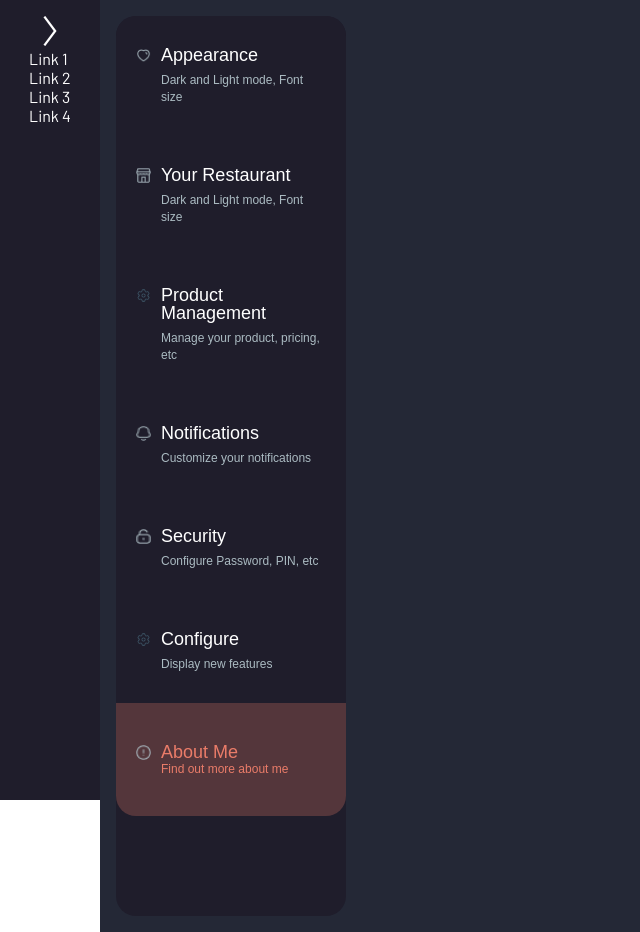
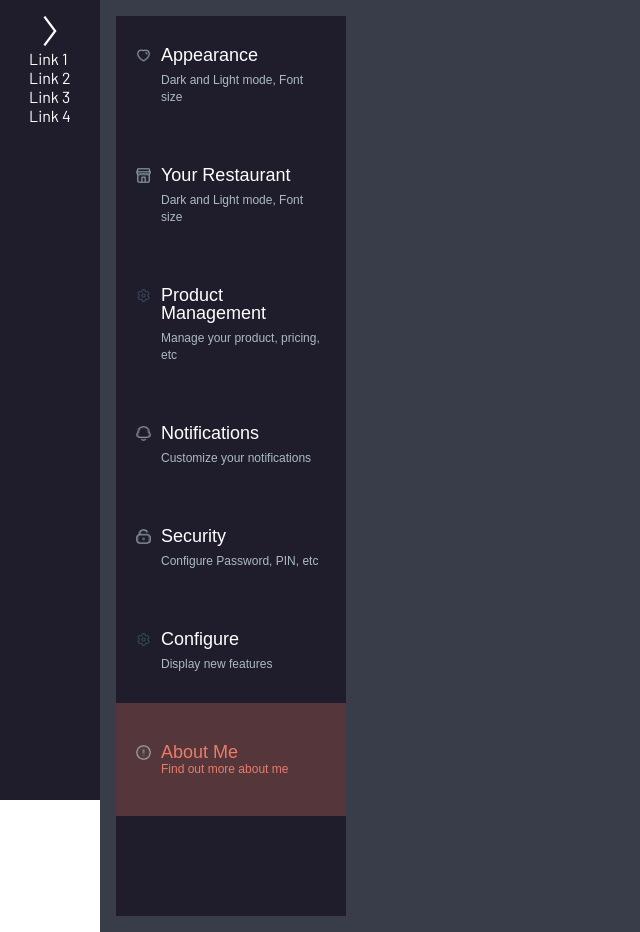
Before and after one commit to alperenustun/food-order-app, a React (Vite) app: page /settings/about-us in a window 1280 px wide. Shown: the whole page, without its empty margins (0-640 px from the left). Built offline with nearby package versions, Linux system fonts and the light colour scheme; no server answers; the database is empty; sample sign-in values are in the browser's storage.

Commit message:
gerekli düzeltmeler yapıldı

```diff
--- a/src/components/SettingsSidebar/SettingsSidebar.jsx
+++ b/src/components/SettingsSidebar/SettingsSidebar.jsx
@@ -5,14 +5,14 @@ import likeImg from "@/assets/like.png";
 import foImg from "@/assets/info-image.png";
 import notificationImg from "@/assets/notification.png";
 import lockImg from "@/assets/lock.png";
-import settingImg from "@/assets/setting.png";
+import settingImg from "@/assets/Setting.png";
 
 function SettingsSidebar() {
 
     return (
         <div className="settings-sidebar-main">
 
-            <NavLink to="/settings/appearance" id="appearance-nav-id" className={(object) => {
+            <NavLink to="/settings/appearance" className={(object) => {
                 return object.isActive ? "sidebar-div-active" : "sidebar-div";
             }} >
                 <button className="sidebar-btn-class" id="appearance-sidebar-id" >
@@ -21,7 +21,7 @@ function SettingsSidebar() {
                 </button>
             </NavLink>
 
-            <NavLink to="/settings/restaurant" id="restaurant-nav-id" className={(object) => {
+            <NavLink to="/settings/restaurant" className={(object) => {
                 return object.isActive ? "sidebar-div-active" : "sidebar-div";
             }} >
                 <button className="sidebar-btn-class" id="restaurant-sidebar-id" >
@@ -30,7 +30,7 @@ function SettingsSidebar() {
                 </button>
             </NavLink>
 
-            <NavLink to="/settings/products" id="products-nav-id" className={(object) => {
+            <NavLink to="/settings/products" className={(object) => {
                 return object.isActive ? "sidebar-div-active" : "sidebar-div";
             }} >
                 <button className="sidebar-btn-class" id="products-sidebar-id">
@@ -39,7 +39,7 @@ function SettingsSidebar() {
                 </button>
             </NavLink>
 
-            <NavLink to="/settings/notifications" id="notifications-nav-id" className={(object) => {
+            <NavLink to="/settings/notifications" className={(object) => {
                 return object.isActive ? "sidebar-div-active" : "sidebar-div";
             }} >
                 <button className="sidebar-btn-class" id="notifications-sidebar-id">
@@ -47,7 +47,7 @@ function SettingsSidebar() {
                     <p className="settings-sidebar-title">Customize your notifications</p>
                 </button>
             </NavLink>
-            <NavLink to="/settings/security" id="security-nav-id" className={(object) => {
+            <NavLink to="/settings/security" className={(object) => {
                 return object.isActive ? "sidebar-div-active" : "sidebar-div";
             }} >
                 <button className="sidebar-btn-class" id="security-sidebar-id">
@@ -55,7 +55,7 @@ function SettingsSidebar() {
                     <p className="settings-sidebar-title">Configure Password, PIN, etc</p>
                 </button>
             </NavLink>
-            <NavLink to="/settings/configure" id="configure-nav-id" className={(object) => {
+            <NavLink to="/settings/configure" className={(object) => {
                 return object.isActive ? "sidebar-div-active" : "sidebar-div";
             }} >
                 <button className="sidebar-btn-class" id="configure-sidebar-id">
@@ -63,7 +63,7 @@ function SettingsSidebar() {
                     <p className="settings-sidebar-title">Display new features</p>
                 </button>
             </NavLink>
-            <NavLink to="/settings/about-us" id="about-nav-id" className={(object) => {
+            <NavLink to="/settings/about-us" className={(object) => {
                 return object.isActive ? "sidebar-div-active" : "sidebar-div";
             }} >
                 <button className="sidebar-btn-class" id="about-us-sidebar-id">
--- a/src/components/SettingsSidebar/SettingsSidebar.scss
+++ b/src/components/SettingsSidebar/SettingsSidebar.scss
@@ -5,23 +5,12 @@
     flex-direction: column;
     color: $primary-font-color;
     width: 20%;
-    background-color: $dashboard-divs;
+    background-color: $secondary-bg;
     padding-bottom: 100px;
-    border-radius: 20px;
-
-    #appearance-nav-id {
-        border-top-left-radius: 20px;
-        border-top-right-radius: 20px;
-    }
-
-    #about-nav-id {
-        border-bottom-left-radius: 20px;
-        border-bottom-right-radius: 20px;
-    }
 
     .sidebar-div {
         display: flex;
-        background-color: $dashboard-divs;
+        background-color: $secondary-bg;
         flex-direction: column;
         justify-content: center;
         padding: 30px 10px 30px 20px;
--- a/src/styles/abstracts/_variables.scss
+++ b/src/styles/abstracts/_variables.scss
@@ -1,17 +1,12 @@
-$primary-bg: #242836; //bir
+$primary-bg: #393C49;
 $secondary-bg: #1F1D2B;
-
-$primary-font-color: #ffffff;
-
 $accent-color: #EA7C69;
-$font-color-light: #ABBBC2;
-$orange-color: #ff8e42;
-$black-color: #000000;
-$border-color: #393C49;
+$primary-font-color: #fff;
 
 $completed-color: #2ecc71;
 $preparing-color: #3498db;
 $pending-color: #e67e22;
+$font-color: #ffffff;
 
 $button-shadow: 0 8px 24px #eb7d6a32, 0 0 8px #EA7C69;
 
@@ -21,7 +16,5 @@ $linear-color: linear-gradient(to bottom right,
         rgba(241, 169, 96, 1));
 
 $font-color-light: #ABBBC2;
-$orange-color: #ff8e42;
 $black-color: #000000;
-$dashboard-divs: #1F1D2B;
 $primary-font: "Barlow", sans-serif;
```
